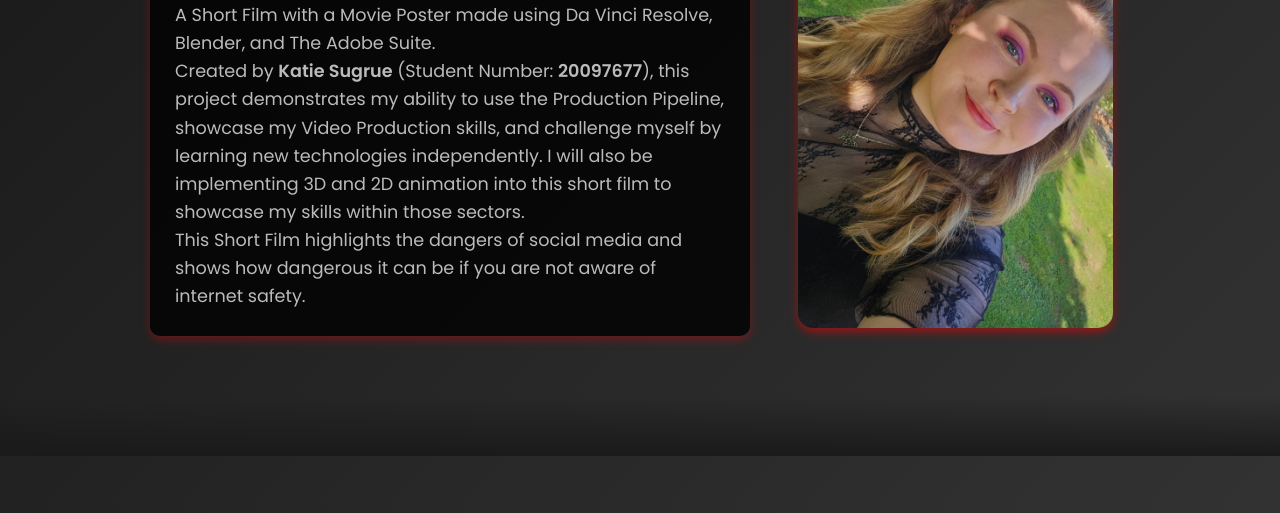
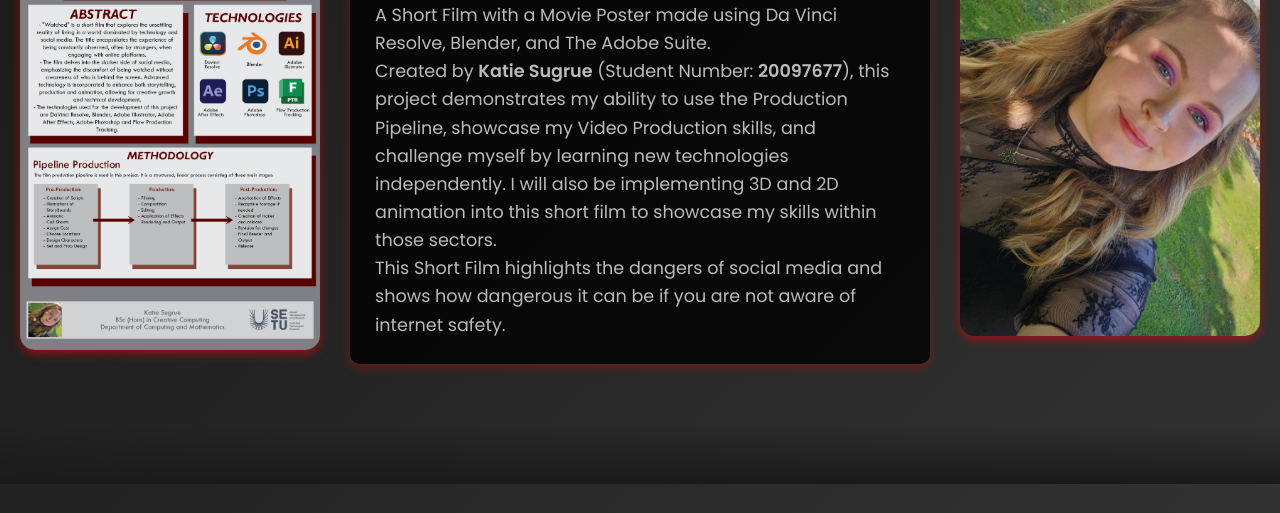
Before and after one commit to katesssu/FinalYearProject, a plain HTML site: page index.html in a window 1280 px wide. Shown: the part 152-665 px from the top of the page. Drawn offline with Linux system fonts and the light colour scheme.

Commit message:
Update index.html

```diff
--- a/index.html
+++ b/index.html
@@ -21,7 +21,7 @@
     .container {
       display: flex;
       flex-direction: row;
-      align-items: flex-start;
+      align-items: center;
       justify-content: center;
       padding: 20px;
       flex-wrap: wrap;
@@ -74,11 +74,12 @@
       display: flex;
       justify-content: center;
       align-items: center;
+      flex: 0 0 300px;
     }
 
     .image-container img {
-      width: 90%;
-      max-width: 350px;
+      width: 100%;
+      max-width: 300px;
       border-radius: 15px;
       box-shadow: 0 4px 10px rgba(255, 0, 0, 0.5);
     }
@@ -115,7 +116,6 @@
 
       .text-content {
         text-align: center;
-        margin-right: 0;
       }
 
       .video-container {
@@ -127,8 +127,14 @@
 </head>
 <body>
 
-  <!-- Info Section -->
+  <!-- Info Section with Left and Right Image -->
   <div class="container">
+    <!-- Left Poster -->
+    <div class="image-container">
+      <img src="assets/Watched-Poster.png" alt="Watched Left Poster" />
+    </div>
+
+    <!-- Text Section -->
     <div class="text-content">
       <h1>Watched</h1>
       <p>A Short Film with a Movie Poster made using Da Vinci Resolve, Blender, and The Adobe Suite.</p>
@@ -138,8 +144,10 @@
          this short film to showcase my skills within those sectors.</p>
       <p>This Short Film highlights the dangers of social media and shows how dangerous it can be if you are not aware of internet safety.</p>
     </div>
+
+    <!-- Right Poster -->
     <div class="image-container">
-      <img src="assets/20250214_094659.jpg" alt="Watched Movie Poster" />
+      <img src="assets/20250214_094659.jpg" alt="Watched Right Poster" />
     </div>
   </div>
 
```
